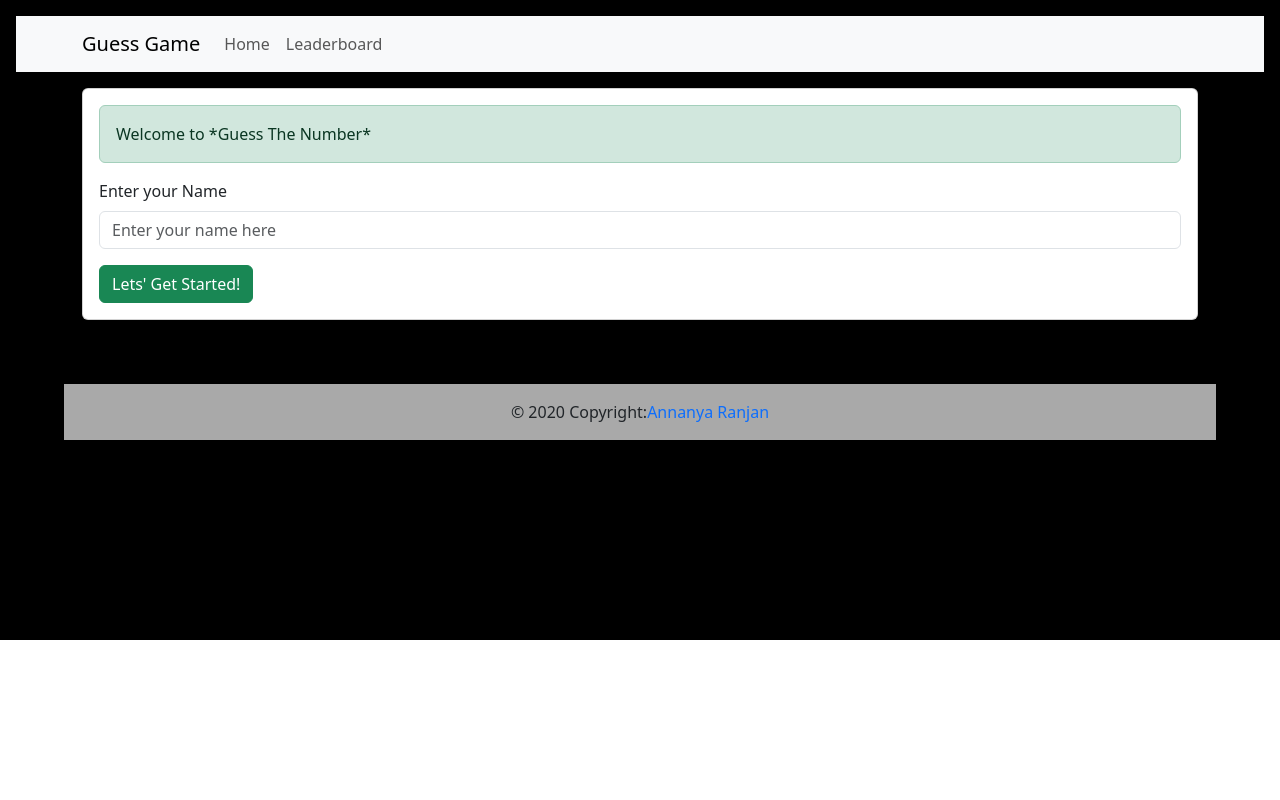
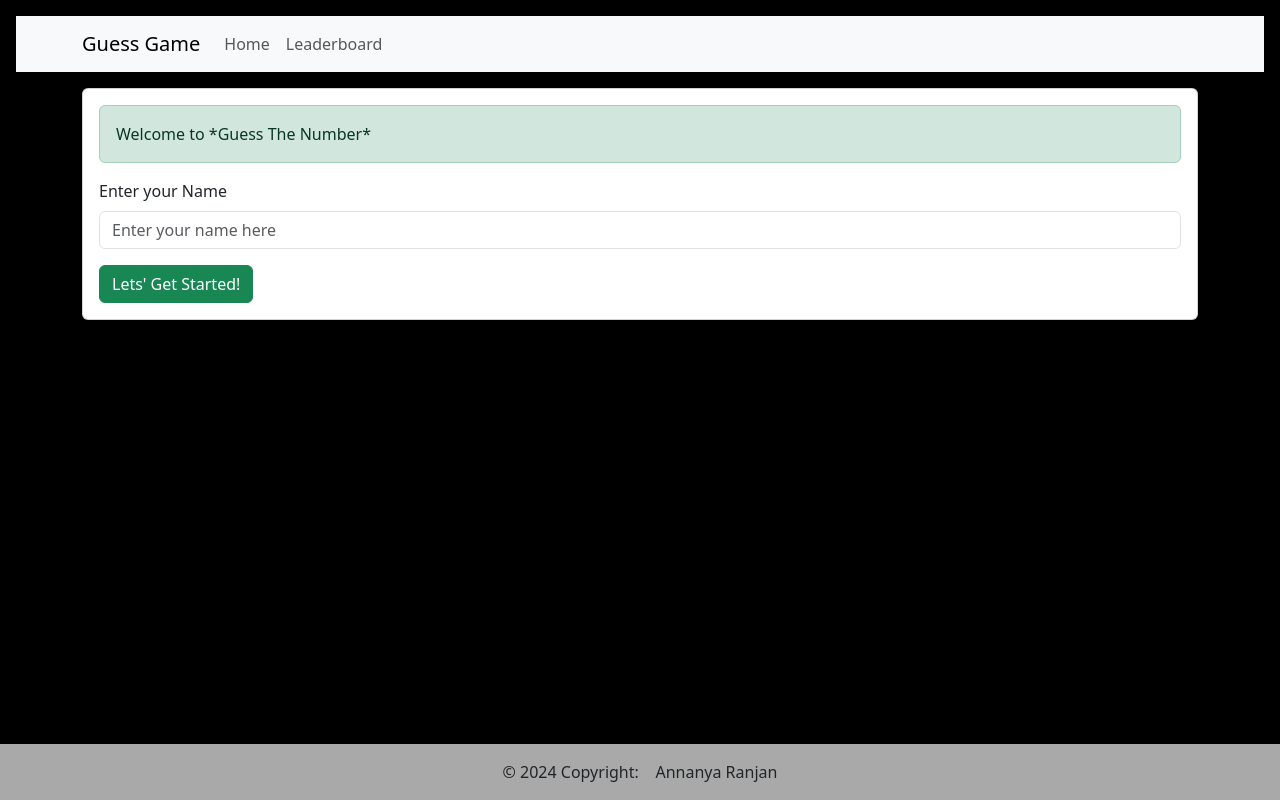
Before and after one commit to annanya17699/guessgame, a React (Create React App) app: page /#/gamepage in a window 1280 px wide. Before the commit this address led to /#/leaderboard. Built offline with nearby package versions, Linux system fonts and the light colour scheme.

Commit message:
UI Fixes

```diff
--- a/src/App.css
+++ b/src/App.css
@@ -2,5 +2,11 @@
   background-color: black;
   padding: 1rem;
   color : white;
-  min-height: 80vh;
+  min-height: 100vh;
 }
+.footer{
+  position: fixed;
+   left: 0;
+   bottom: 0;
+   width: 100%;
+}
--- a/src/App.js
+++ b/src/App.js
@@ -15,7 +15,7 @@ function App() {
   } else {
     localWinnerList = JSON.parse(localStorage.getItem("winnerList"));
   }
-  const winningNumber = Math.floor(Math.random() * 101);
+  const winningNumber = Math.floor(Math.random() * 100) + 1;
   const [winnerList, setWinnerList] = useState(localWinnerList);
 
   let localList = [];
--- a/src/components/Footer.jsx
+++ b/src/components/Footer.jsx
@@ -2,9 +2,9 @@ import React from 'react'
 
 export default function Footer() {
   return (
-    <div className='text-center text-dark p-3 m-5' style={{backgroundColor : 'darkgray'}}>
-        © 2020 Copyright:
-        <a style={{textDecoration : 'none'}} href='https://github.com/annanya17699/guessgame'>
+    <div className='text-center text-dark p-3 footer' style={{backgroundColor : 'darkgray'}}>
+        &copy; 2024 Copyright: &nbsp; &nbsp;
+        <a style={{textDecoration : 'none', color: 'inherit'}} href='https://github.com/annanya17699/guessgame'>
          Annanya Ranjan
         </a>
       </div>
--- a/src/components/GamePage.jsx
+++ b/src/components/GamePage.jsx
@@ -33,7 +33,7 @@ export default function GamePage(props) {
       }
       else if(Number.parseInt(winningNumber) !== Number.parseInt(guess)){
         let diff = winningNumber > guess ? 'smaller' : 'larger';
-        setGuessList([...guessList ,{guess : guess , diff : diff}]);
+        setGuessList([{guess : guess , diff : diff},...guessList]);
         setAttempt(attempt+1);
       }else{
         setAttempt(attempt+1);
--- a/src/components/UserName.jsx
+++ b/src/components/UserName.jsx
@@ -21,7 +21,7 @@ export default function UserName(props) {
           : props.userList.map((user) => {
               return (
                 <Col key={user.Id} xl={2}>
-                  <Card>
+                  <Card className="my-2">
                     <Card.Body>
                       <Card.Title>{user.username}</Card.Title>
                       <Button variant="success" onClick={()=>handlePlayGame(user)} >Start Game</Button>
```
